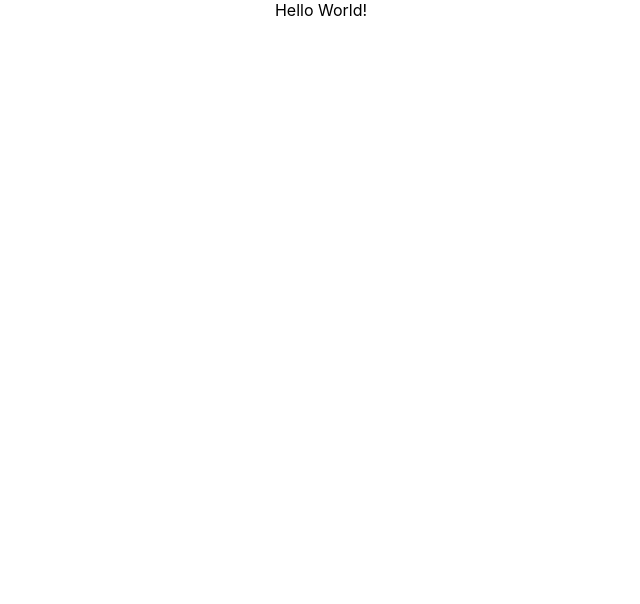
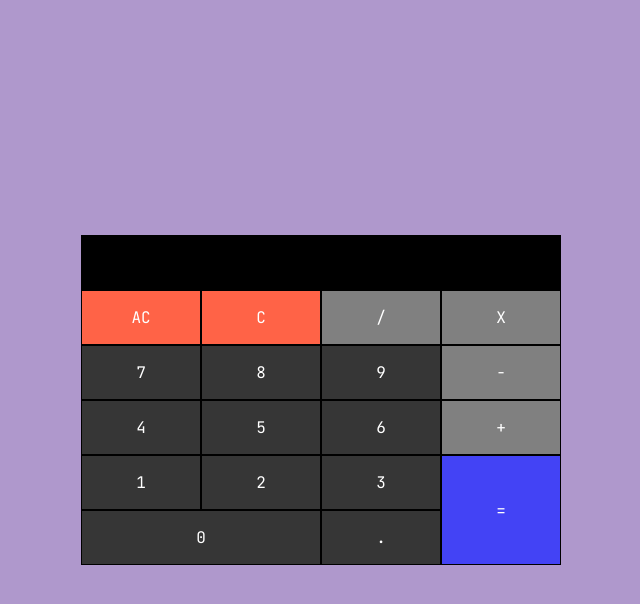
Before and after one commit to VinuJ/typescript-calculator, a React (Create React App) app: page / in a window 1280 px wide. Shown: the top 604 px of the page, without its empty margins (319-959 px from the left). Built offline with nearby package versions, Linux system fonts and the light colour scheme.

Commit message:
Implemented layout and styling

```diff
--- a/src/App.scss
+++ b/src/App.scss
@@ -1,3 +1,83 @@
+@import url('https://fonts.googleapis.com/css2?family=JetBrains+Mono&family=Sora&display=swap');
+
+@mixin flex-center {
+  display: flex;
+  justify-content: center;
+  align-items: center;
+}
+
+@mixin show-border {
+  border: 1px solid red; // @include debug;
+}
+
+* {
+  padding: 0px;
+  margin: 0px;
+  box-sizing: border-box;
+}
+
+input,
+textarea,
+button,
+select,
+a {
+  -webkit-tap-highlight-color: rgba(0,0,0,0);
+}
+
 .App {
-  text-align: center;
+  @include flex-center;
+  background-color: rgb(175, 152, 204);
+  height: 100vh;
+  font-family: 'JetBrains Mono', sans-serif;
+  .container {
+    @include flex-center;
+    //@include show-border;
+    width: 90vw;
+    .grid {
+      width: 100%;
+      max-width: 30rem;
+      display: grid;
+      grid-template-columns: repeat(4, 1fr);
+      grid-template-rows: repeat(4, 1fr);
+      grid-template-areas:
+        'dis dis dis dis'
+        'AC C divide multiply'
+        'seven eight nine minus'
+        'four five six plus'
+        'one two three equal'
+        'zero zero dot equal'
+      ;
+      .calcButton {
+        @include flex-center;
+        padding: 1rem 1rem;
+        background: grey;
+        color: white;
+        border: 1px solid black;
+        cursor: pointer;
+        // add responsive typography
+      }
+
+      .dark-grey {
+        background-color: rgb(54, 54, 54);
+      }
+      .tomato {
+        background-color: tomato;
+      }
+      .blue {
+        background-color: rgb(67, 67, 245);
+      }
+
+      .dis {
+        grid-area: dis;
+        background-color: black;
+        text-align: right;
+      }
+      .zero {
+        grid-area: zero;
+      }
+      .equal {
+        grid-area: equal;
+      }
+    }
+  }
 }
--- a/src/App.tsx
+++ b/src/App.tsx
@@ -1,5 +1,5 @@
-import React, { FC } from 'react';
-import './App.scss';
+import React, { FC } from "react";
+import "./App.scss";
 
 /*
   <props that it takes>  - directly or INTERFACE
@@ -26,12 +26,75 @@ import './App.scss';
 
 */
 
-const App:FC = () => {
+const App: FC = () => {
+
+
+
+  const display = () => {};
+
   return (
     <div className="App">
-      Hello World!
+      <div className="container">
+        <div className="grid">
+          <div onClick={display} className="dis"></div>
+          <div onClick={display} className="calcButton AC tomato">
+            AC
+          </div>
+          <div onClick={display} className="calcButton C tomato">
+            C
+          </div>
+          <div onClick={display} className="calcButton divide">
+            /
+          </div>
+          <div onClick={display} className="calcButton multiply">
+            X
+          </div>
+          <div onClick={display} className="calcButton seven dark-grey">
+            7
+          </div>
+          <div onClick={display} className="calcButton eight dark-grey">
+            8
+          </div>
+          <div onClick={display} className="calcButton nine dark-grey">
+            9
+          </div>
+          <div onClick={display} className="calcButton minus">
+            -
+          </div>
+          <div onClick={display} className="calcButton four dark-grey">
+            4
+          </div>
+          <div onClick={display} className="calcButton five dark-grey">
+            5
+          </div>
+          <div onClick={display} className="calcButton six dark-grey">
+            6
+          </div>
+          <div onClick={display} className="calcButton plus">
+            +
+          </div>
+          <div onClick={display} className="calcButton one dark-grey">
+            1
+          </div>
+          <div onClick={display} className="calcButton two dark-grey">
+            2
+          </div>
+          <div onClick={display} className="calcButton three dark-grey">
+            3
+          </div>
+          <div onClick={display} className="calcButton equal blue">
+            =
+          </div>
+          <div onClick={display} className="calcButton zero dark-grey">
+            0
+          </div>
+          <div onClick={display} className="calcButton dot dark-grey">
+            .
+          </div>
+        </div>
+      </div>
     </div>
   );
-}
+};
 
 export default App;
```
